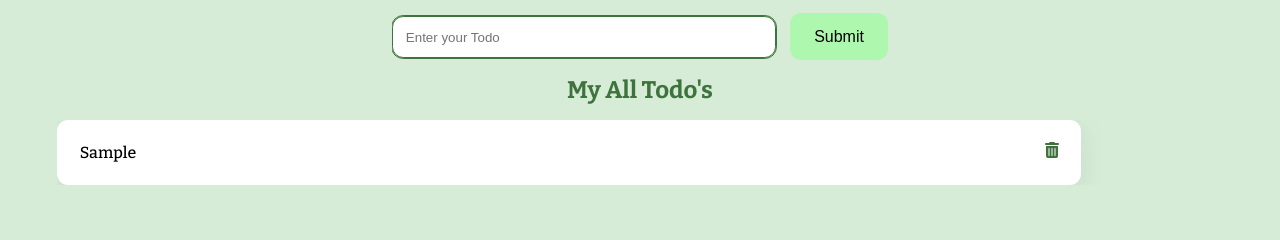
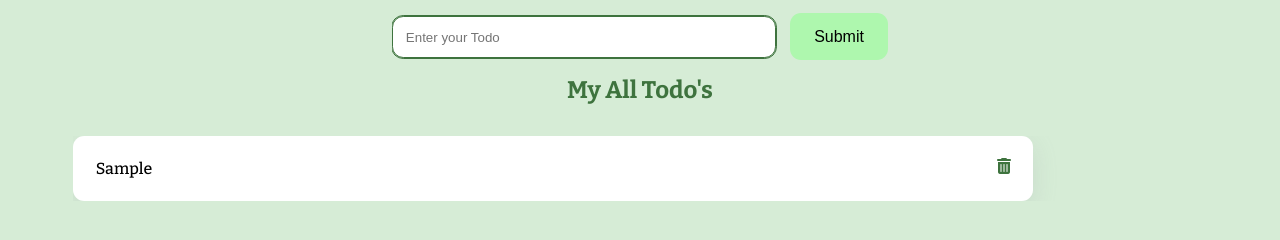
Before and after one commit to Rudrajiii/Voice_todo_app, a plain HTML site: page index.html in a window 1280 px wide. Both pictures are taken after typing "Sample" into the empty fields and a click on the button "Submit". Shown: the part 246-486 px from the top of the page. Drawn offline with nearby package versions, Linux system fonts and the light colour scheme; a web font is replaced by a local one.

Commit message:
Update voice.css

```diff
--- a/voice.css
+++ b/voice.css
@@ -81,6 +81,8 @@ input[type="text"]{
 .ul_container{
     max-height: 50vh;
     overflow-y: scroll;
+    padding: 1rem;
+
 }
 .added_items{
     list-style-type: none;
@@ -89,8 +91,7 @@ input[type="text"]{
     gap: 3vh;
 }
 .item{
-    width: 80vw;
-    height: auto;
+    width: 75vw;
     box-shadow: rgba(149, 157, 165, 0.2) 0px 8px 24px;
     display: flex;
     align-items:center;
```
